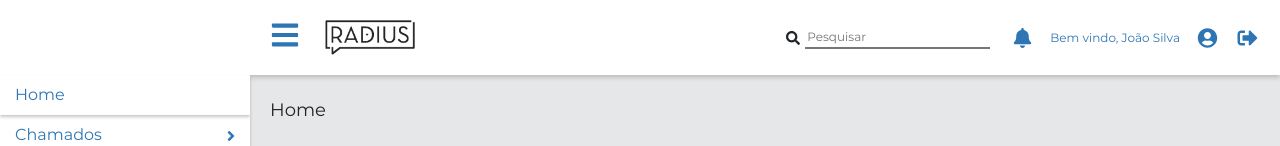
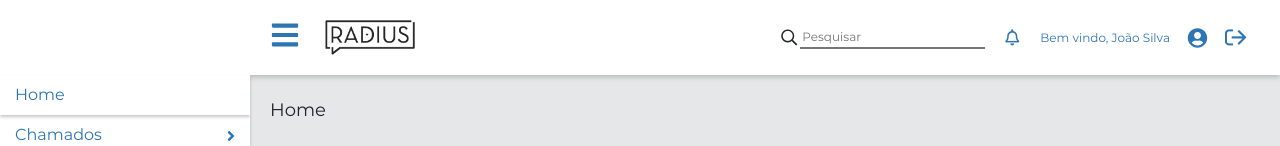
Before and after one commit to jorgelucasdev/Radius-IvoryFrontEnd, a React (Create React App) app in the folder radius/: page / in a window 1280 px wide. Shown: the top 146 px of the page. Built offline with nearby package versions, Linux system fonts and the light colour scheme.

Commit message:
Troca de icons no Header do Layout Private

```diff
--- /dev/null
+++ b/radius/src/pages/DefaultLayoutPrivate/AuxStyles.css
@@ -0,0 +1,19 @@
+.icon-pesquisa {
+  width: 14px;
+  height: 14px;
+  margin: 0 5px 12px 0;
+}
+
+.icon-sino {
+  color: #2e75b4;
+  width: 25px;
+  height: 25px;
+  margin: 0 10px 0 0;
+}
+
+.icon-logoff {
+  color: #2e75b4;
+  width: 25px;
+  height: 25px;
+  margin: 0 10px 0  0;
+}
--- a/radius/src/pages/DefaultLayoutPrivate/index.js
+++ b/radius/src/pages/DefaultLayoutPrivate/index.js
@@ -4,13 +4,12 @@ import styles from "./index.module.scss";
 import { Container, Row, Col, Nav, Navbar, NavDropdown } from "react-bootstrap";
 import {
   faBars,
-  faBell,
   faUserCircle,
-  faSignOutAlt,
-  faSearch,
   faAngleRight
 } from "@fortawesome/free-solid-svg-icons";
 import { FontAwesomeIcon } from "@fortawesome/react-fontawesome";
+import 'styled-components';
+import './AuxStyles.css';
 import LogoRadius from "../../assets/images/logoRadius.png";
 import LogoIvory from "../../assets/images/logoIvory.png";
 
@@ -32,22 +31,17 @@ function DefaultLayoutPublic(props) {
             </Col>
             <Col className={styles.colDireita}>
               <div className={styles.divDireita}>
-                <FontAwesomeIcon
-                  icon={faSearch}
-                  className={styles.iconPesquisa}
-                />
+
+                <i className={'icon-pesquisa'}></i>
                 <input type="text" placeholder="Pesquisar"></input>
 
-                <FontAwesomeIcon icon={faBell} className={styles.iconSino} />
+                <i className={'icon-sino'}></i>
                 <span>Bem vindo, João Silva</span>
                 <FontAwesomeIcon
                   icon={faUserCircle}
                   className={styles.iconUser}
                 />
-                <FontAwesomeIcon
-                  icon={faSignOutAlt}
-                  className={styles.iconSair}
-                />
+                <i className={'icon-logoff'}></i>
               </div>
             </Col>
           </Row>
--- a/radius/src/pages/DefaultLayoutPrivate/index.module.scss
+++ b/radius/src/pages/DefaultLayoutPrivate/index.module.scss
@@ -51,12 +51,6 @@ $tamanhoSidebar: 250px;
           align-items: center;
           display: flex;
 
-          .iconPesquisa {
-            width: 14px;
-            height: 14px;
-            margin: 0 5px 0 0;
-          }
-
           input {
             border-top: none;
             border-left: none;
@@ -69,13 +63,6 @@ $tamanhoSidebar: 250px;
             outline: none
           }
 
-          .iconSino {
-            color: #2e75b4;
-            width: 25px;
-            height: 20px;
-            margin: 0 15px 0 0;
-          }
-
           span {
             color: #2e75b4;
             font-size: 12px;
@@ -86,12 +73,6 @@ $tamanhoSidebar: 250px;
             width: 25px;
             height: 20px;
             margin: 0 15px;
-          }
-
-          .iconSair {
-            color: #2e75b4;
-            width: 25px;
-            height: 20px;
           }
         }
       }
```
